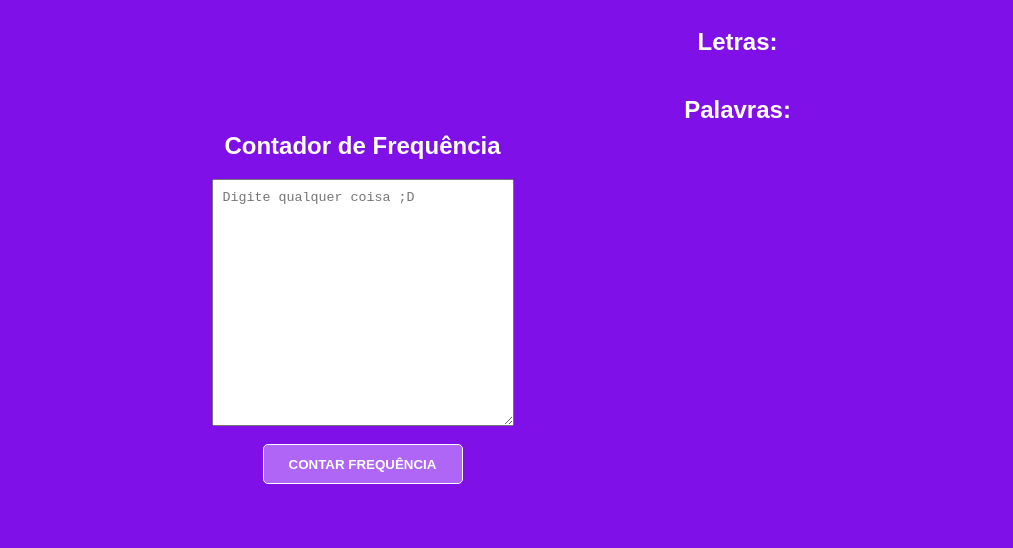
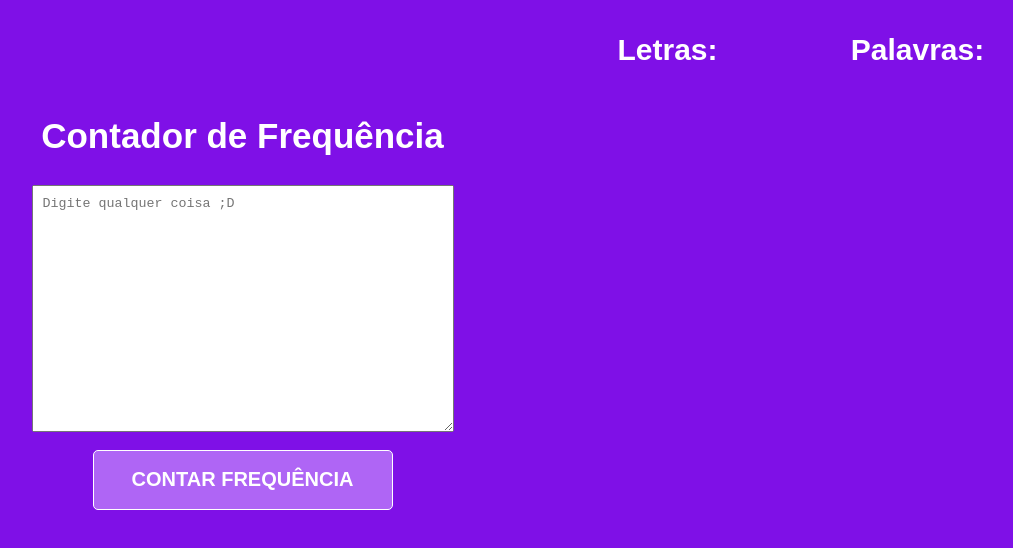
Before and after one commit to Kenzie-Academy-Brasil-Developers/entrega-contador-frequencia-sprint-3-DanielMM616, a plain HTML site: page index.html in a window 1280 px wide. Shown: the whole page, without its empty margins (103-1116 px from the left). Drawn offline with Linux system fonts and the light colour scheme.

Commit message:
corrigindo css desktop

```diff
--- a/style.css
+++ b/style.css
@@ -100,3 +100,32 @@ h2 {
         width: 750px;
     }
 }
+
+@media (min-width:1200px) {
+    textarea {
+        width: 400px;
+    }
+
+    main {
+        width: 1100px;
+    }
+
+    #parent {
+        flex-direction: row;
+        align-items: flex-start;
+    }
+
+    h1 {
+        font-size: 35px;
+    }
+
+    h2 {
+        font-size: 30px;
+    }
+
+    button {
+        font-size: 20px;
+        width: 300px;
+        height: 60px;
+    }
+}
```
